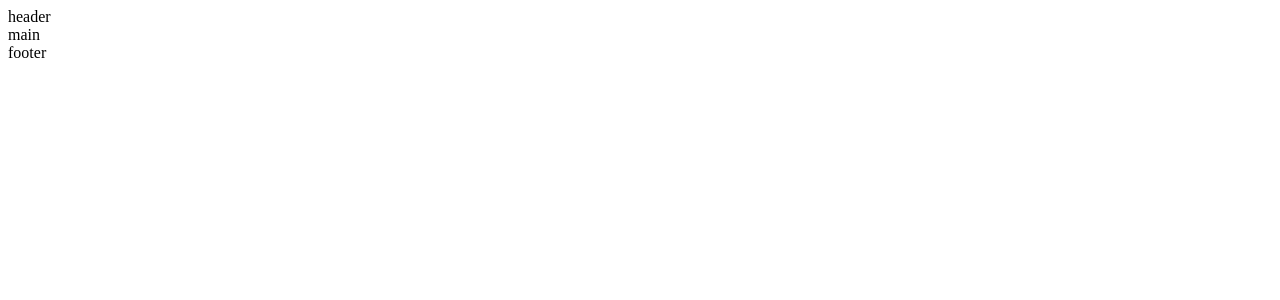
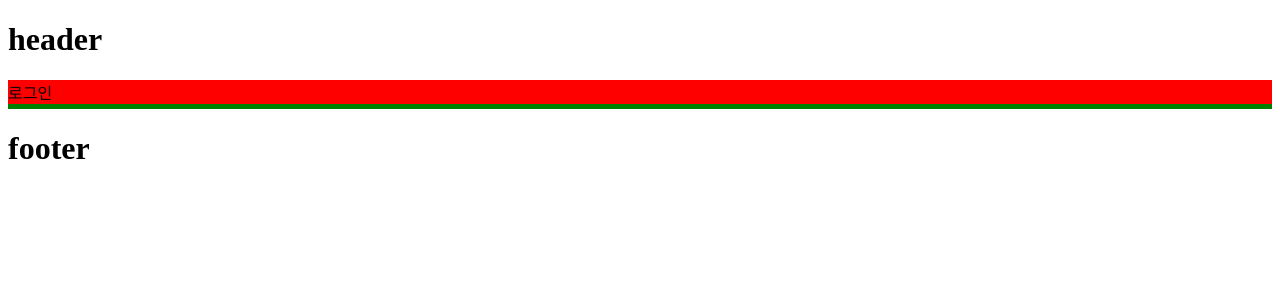
Before and after one commit to LooSung/react_study, a React (Vite) app in the folder section05/: page / in a window 1280 px wide. Shown: the top 300 px of the page. Built offline with nearby package versions, Linux system fonts and the light colour scheme.

Commit message:
jsx로 UI 표현하기

```diff
--- a/section05/src/components/Footer.jsx
+++ b/section05/src/components/Footer.jsx
@@ -1,11 +1,11 @@
 // 함수 Component (첫 글자를 무조건 대문자로)
 // 자식 Component
 const Footer = () => {
-  return (
-    <footer>
-      <hi>footer</hi>
-    </footer>
-  );
+    return (
+        <footer>
+            <h1>footer</h1>
+        </footer>
+    );
 };
 
 export default Footer;
--- a/section05/src/components/Header.jsx
+++ b/section05/src/components/Header.jsx
@@ -1,11 +1,11 @@
 // 함수 Component (첫 글자를 무조건 대문자로)
 // 자식 Component
 const Header = () => {
-  return (
-    <header>
-      <hi>header</hi>
-    </header>
-  );
+    return (
+        <header>
+            <h1>header</h1>
+        </header>
+    );
 };
 
 export default Header;
--- /dev/null
+++ b/section05/src/components/Main.css
@@ -0,0 +1,4 @@
+.logout {
+    background-color: red;
+    border-bottom: 5px solid green;
+}
--- a/section05/src/components/Main.jsx
+++ b/section05/src/components/Main.jsx
@@ -1,9 +1,25 @@
+import './Main.css';
+
+//JSX 문법 -> ex) <h2>{number % 2 === 0 ? "짝수" : "홀수"}</h2>
+// 주의 사항
+// 1. 중괄호 내부에는 자바스크립트 표현식만 넣을 수 있다. -> if / for 과 같은 기능은 안된다.
+// 2. 숫자, 문자열, 배열 값만 렌더링 된다. -> Object, Boolean , Undifined, Null 과 같은건 안된다.
+// 3.모든 태그는 닫혀 있어야한다. -> <></> , <ex />
+// 4. 최상위 태그는 반드시 하나여야 한다. -> 여기서는 <main></main>, 만약에 없다면, <></> 빈 태그를 해준다.
+
 const Main = () => {
-  return (
-    <main>
-      <hi>main</hi>
-    </main>
-  );
+    const user = {
+        name: 'A',
+        isLogin: true,
+    };
+
+    if (user.isLogin) {
+        return <div className='logout'>로그인</div>;
+    } else {
+        <div>로그아웃</div>;
+    }
+
+    // return <>{user.isLogin ? <div>로그아웃</div> : <div>로그인</div>}</>;
 };
 
 export default Main;
```
